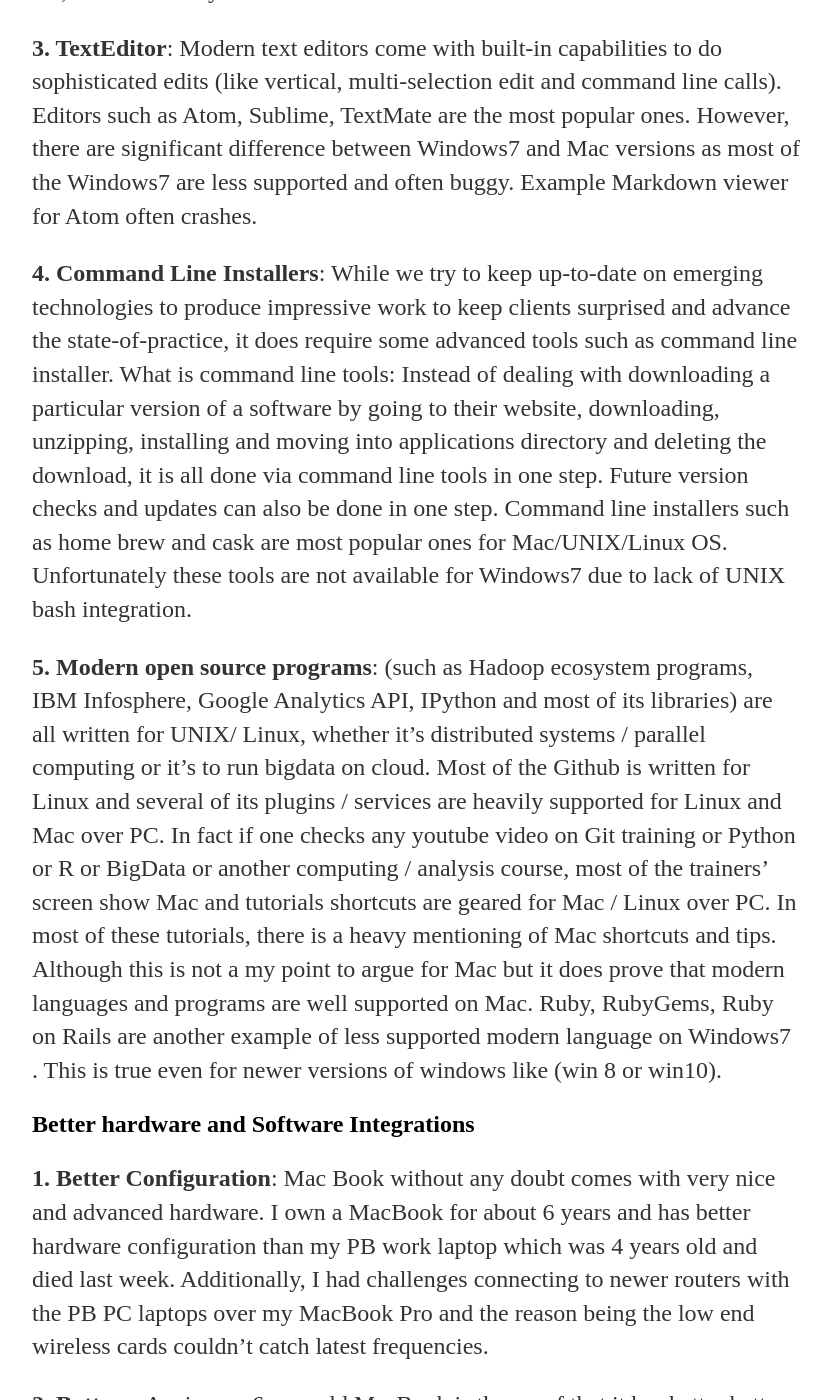
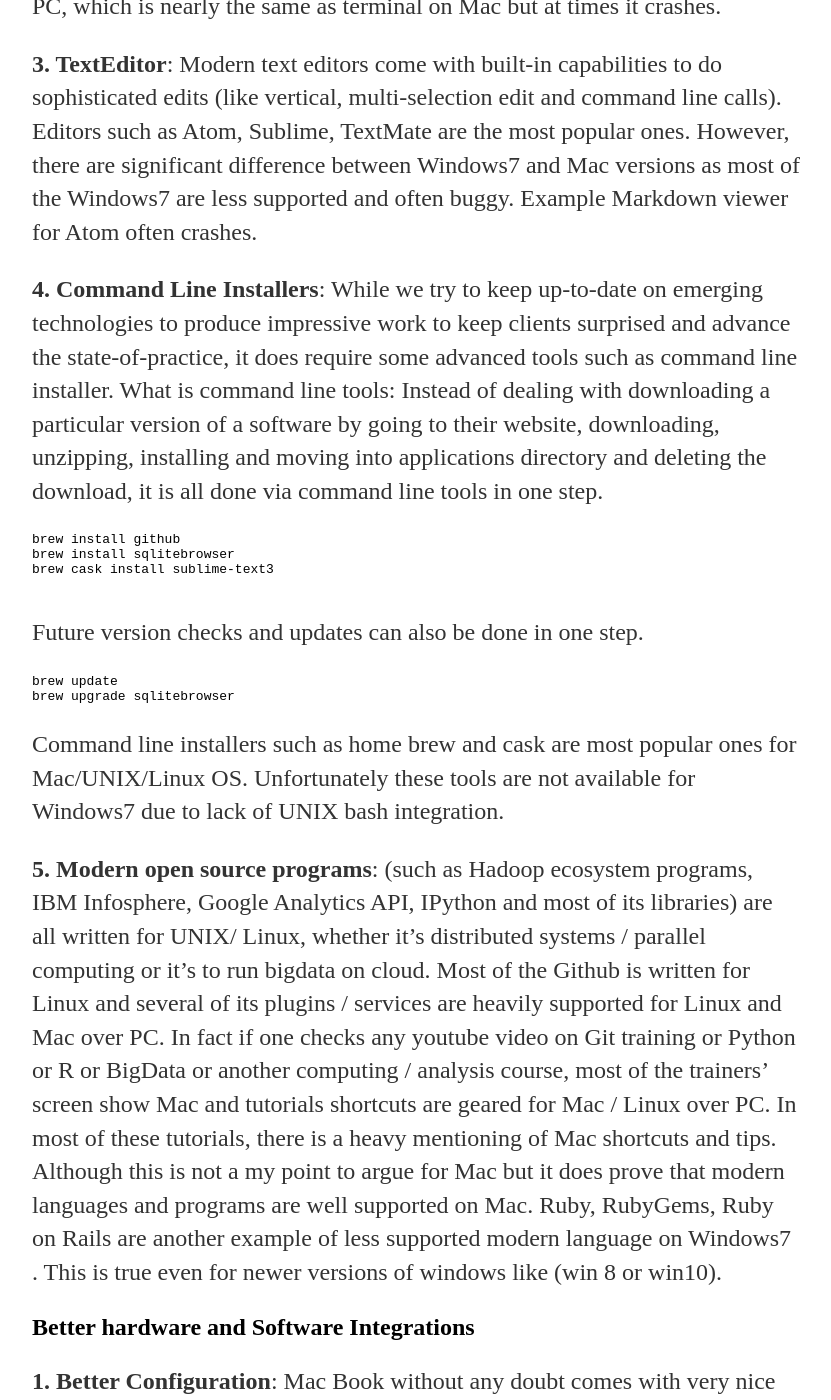
Before and after one commit to 4Step/4Step.github.io, a Jekyll site: the page built from _posts/2016-06-25-mac-vs-windows.md, in a window 1280 px wide and 1400 px high, scrolled down 1386 px. Shown: the whole window, without its empty margins (224-1055 px from the left). Built offline with Jekyll 4.4.1, drawn with Linux system fonts in a browser that asks for light colours; some of the changed text lies outside the part shown.

Commit message:
add code blockt

`````diff
--- a/_posts/2016-06-25-mac-vs-windows.md
+++ b/_posts/2016-06-25-mac-vs-windows.md
@@ -4,12 +4,11 @@
 date: 2016-06-24
 ---
 
-As we can see, name "Windows7" itself is boring, clearly shows lack of passion towards the product. Can't they name something like "reVista" (as in redo of Vista).
+As we can see, name "Windows7" itself is boring, clearly shows lack of passion towards the product. Can't they name something like "reVista" (as in "redo of Vista").
+
+Why do I prefer Mac over Windows (El Capitan vs Windows7)? Well, here Windows is Windows& version not the latest Windows8 and Window10 and that is pretty obvious enough to say I prefer newer OS. If we are to compare windows 10 to latest Mac the overall differences maybe fewer or even down to one or two thighs such as UNIX shell and overall app integration on Mac. But since the Windows OS at work is Windows7, there are several disadvantages. Well it’s unfair to compare almost 6 year old Windows7 (using since 2010) to latest El Capitan Mac OS which is hardly a year old and is getting an update this fall.
 
 
-## Mac over Windows (El Capitan vs Windows7)
-
-Here windows is at a disadvantage as we are not comparing latest windows (win 8 or 10) to latest Mac. If we are to compare windows 10 to latest Mac the overall differences maybe fewer or even down to one or two thighs such as UNIX shell and overall app integration on Mac. But since the windows OS at work is win7, there are more differences. Well it’s unfair to compare almost 6 year old win7 (using since 2010) to latest El Capitan Mac OS which is hardly a year old.
 
 ## Modern open source software is built and supported for Mac / Linux over PC.
 The following are a few programs that I use daily at work.
@@ -21,9 +20,24 @@
 
 **3. TextEditor**: Modern text editors come with built-in capabilities to do sophisticated edits (like vertical, multi-selection edit and command line calls). Editors such as Atom, Sublime, TextMate are the most popular ones. However, there are significant difference between Windows7 and Mac versions as most of the Windows7 are less supported and often buggy. Example Markdown viewer for Atom often crashes.
 
-**4. Command Line Installers**: While we try to keep up-to-date on emerging technologies to produce impressive work to keep clients surprised and advance the state-of-practice, it does require some advanced tools such as command line installer. What is command line tools: Instead of dealing with downloading a particular version of a software by going to their website, downloading, unzipping, installing and moving into applications directory and deleting the download, it is all done via command line tools in one step. Future version checks and updates can also be done in one step.  Command line installers such as home brew and cask are most popular ones for Mac/UNIX/Linux OS. Unfortunately these tools are not available for Windows7 due to lack of UNIX bash integration.
+**4. Command Line Installers**: While we try to keep up-to-date on emerging technologies to produce impressive work to keep clients surprised and advance the state-of-practice, it does require some advanced tools such as command line installer. What is command line tools: Instead of dealing with downloading a particular version of a software by going to their website, downloading, unzipping, installing and moving into applications directory and deleting the download, it is all done via command line tools in one step.
+
+````
+brew install github
+brew install sqlitebrowser
+brew cask install sublime-text3
+
+````
+ Future version checks and updates can also be done in one step.
+````
+brew update
+brew upgrade sqlitebrowser
+````
+ Command line installers such as home brew and cask are most popular ones for Mac/UNIX/Linux OS. Unfortunately these tools are not available for Windows7 due to lack of UNIX bash integration.
 
 **5. Modern open source programs**: (such as  Hadoop ecosystem programs, IBM Infosphere, Google Analytics API, IPython and most of its libraries) are all written for UNIX/ Linux, whether it’s distributed systems / parallel computing or it’s to run bigdata on cloud. Most of the Github is written for Linux and several of its plugins / services are heavily supported for Linux and Mac over PC. In fact if one checks any youtube video on Git training or Python or R or BigData or another computing / analysis course, most of the trainers’ screen show Mac and tutorials shortcuts are geared for Mac / Linux over PC. In most of these tutorials, there is a heavy mentioning of Mac shortcuts and tips. Although this is not a my point to argue for Mac but it does prove that modern languages and programs are well supported on Mac. Ruby, RubyGems, Ruby on Rails are another example of less supported modern language on Windows7 . This is true even for newer versions of windows like (win 8 or win10).
+
+
 
 
 ## Better hardware and Software Integrations
@@ -39,6 +53,8 @@
 ![Mac Notes]({{ site.url }}/assets/Mac_over_windows.png)
 
 
+
+
 ## Cross platform development
 Our industry has not moved into 21st century yet as we are heavily dependent on programs and practices of the previous decades. For example, we still use
 MS office for documentation, which hasn’t improved in several years (lacks markdown and quick html rendering) and the only version control is to use track changes which is clumsy and gets cluttered if more than two people work on it. Hey, we are writing 120 page technical document and 200 page user’s guide with lots of pictures, tables and graphs and there are lots of people who are contributing to this document including clients. We do need to move away fro just word documents. Similar things could be said about Excel’s lack of functionality to save to JSON or XML formats. But the new generation documents are all up in cloud, managed through web-pages and version controls.
`````
